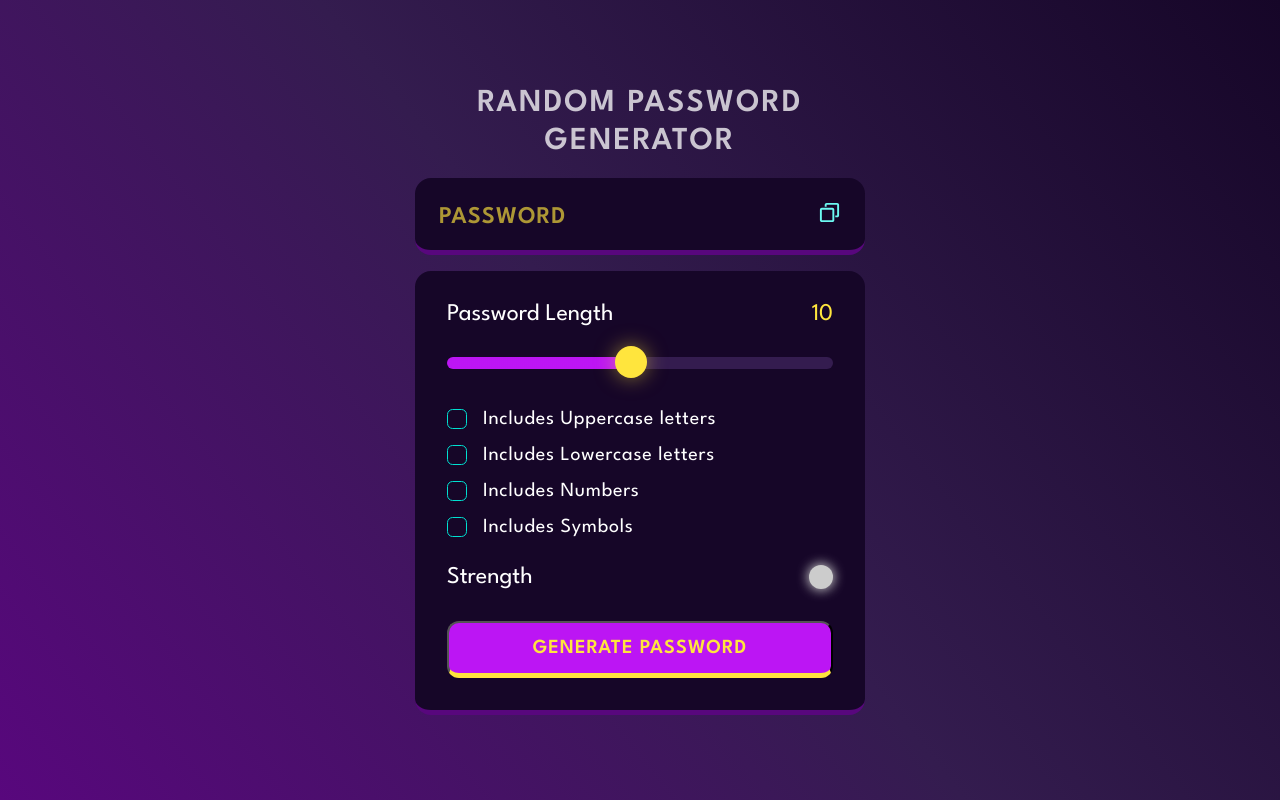
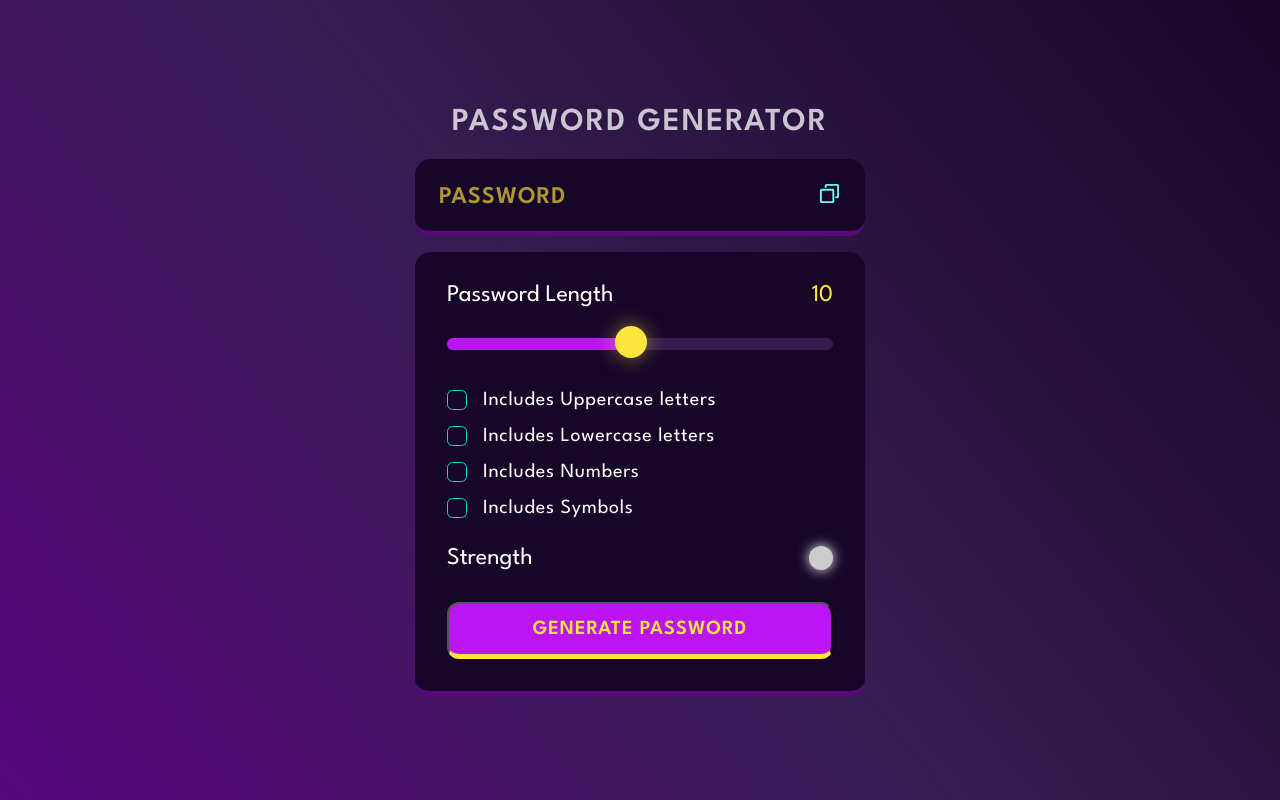
Before and after one commit to 190764/Random_Password_Generator, a plain HTML site: page index.html in a window 1280 px wide. Drawn offline with Linux system fonts and the light colour scheme.

Commit message:
doing some other changes"

```diff
--- a/index.html
+++ b/index.html
@@ -17,7 +17,7 @@
 
     <div class="container">
 
-        <h1>Random Password Generator</h1>
+        <h1>Password Generator</h1>
 
         <div class="display-container">
 
```
